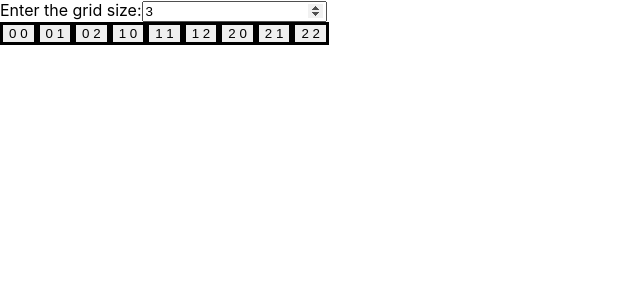
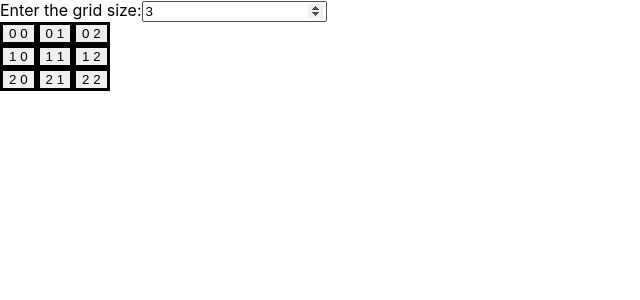
Before and after one commit to varundey/tic-tac-toe, a React (Create React App) app: page / in a window 1280 px wide. Shown: the top 300 px of the page, without its empty margins (0-640 px from the left). Built offline with nearby package versions, Linux system fonts and the light colour scheme.

Commit message:
Show matrix in row/column

```diff
--- a/src/components/Board.jsx
+++ b/src/components/Board.jsx
@@ -36,12 +36,15 @@ export default class Board extends Component {
 	render() {
 		const {grids} = this.state;
 		return(
-			<div>
+			<div className="board">
 				{grids.map((row, rowIndex) => (
-					row.map((column, columnIndex) => (
-						<Square row={rowIndex} column={columnIndex} key={rowIndex+"-"+columnIndex} handleClick={this.handleClick}/>
-					))
-				))}
+					<div key={rowIndex} className="row">
+						{
+							row.map((column, columnIndex) => <Square row={rowIndex} column={columnIndex} key={columnIndex} handleClick={this.handleClick}/>)
+						}
+						</div>
+				)
+				)}
 			</div>
 		)
 	}
```
